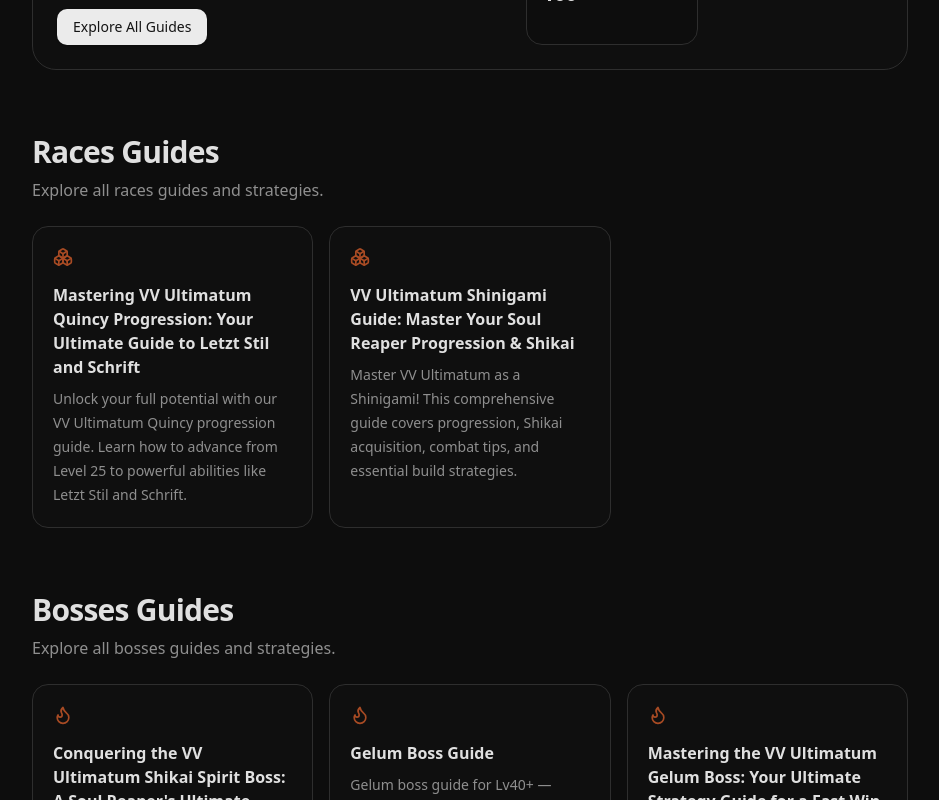
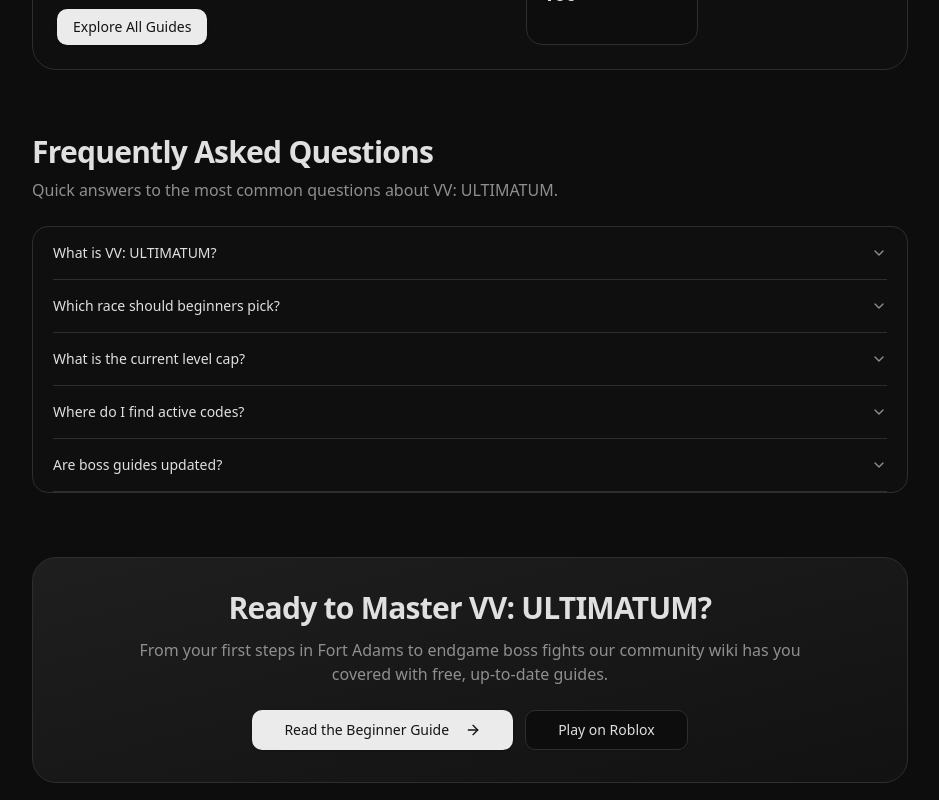
Before and after one commit to Claire1940/vvultimatum_sbs, a Next.js app: page /en in a window 1280 px wide. Shown: the part 3140-3940 px from the top of the page, without its empty margins (0-939 px from the left). Built offline with nearby package versions, Linux system fonts and the light colour scheme; no server answers.

Commit message:
feat: remove per-content-type article listings, keep only 8 0meta modules grid

```diff
--- a/src/app/[locale]/HomePageClient.tsx
+++ b/src/app/[locale]/HomePageClient.tsx
@@ -18,14 +18,6 @@
 
 export default function HomePageClient({ home, locale, articles, recentArticles }: { home: Home; locale: string; articles: ContentItem[]; recentArticles: ContentItem[] }) {
   const YOUTUBE_VIDEO_ID = "zpvGp5kOg18";
-
-  // 按 contentType 分组
-  const articlesByType = new Map<string, ContentItem[]>();
-  for (const article of articles) {
-    const existing = articlesByType.get(article.contentType) || [];
-    existing.push(article);
-    articlesByType.set(article.contentType, existing);
-  }
 
   return (
     <div className="space-y-16">
@@ -159,27 +151,6 @@
       {/* About Game (curated, stays in JSON) */}
       <section className="grid gap-8 rounded-3xl border border-border bg-card/60 p-6 lg:grid-cols-[1.1fr_0.9fr]"><div><h2 className="text-3xl font-bold tracking-tight text-foreground">{home.aboutGame.title}</h2>{home.aboutGame.paragraphs.map((p) => <p key={p} className="mt-5 leading-8 text-muted-foreground">{p}</p>)}<Button asChild className="mt-6"><Link href={localizeHref("/guide/vv-ultimatum-beginner-guide-2026", locale)}>{home.aboutGame.cta}</Link></Button></div><div className="grid grid-cols-2 gap-3 sm:grid-cols-3 lg:grid-cols-2">{home.aboutGame.stats.map((stat) => <div key={stat.label} className="rounded-2xl border border-border bg-background p-4"><p className="text-xs uppercase tracking-[0.18em] text-muted-foreground">{stat.label}</p><p className="mt-2 text-xl font-bold text-foreground">{stat.value}</p></div>)}</div></section>
 
-      {/* Explore Sections — one per content type */}
-      {Array.from(articlesByType.entries()).map(([contentType, items], sectionIdx) => {
-        const sectionTitle = contentType.replace(/-/g, " ").replace(/\b\w/g, (c) => c.toUpperCase());
-        const Icon = icons[(sectionIdx + 3) % icons.length];
-        return (
-          <section key={contentType}>
-            <h2 className="text-3xl font-bold tracking-tight text-foreground">{sectionTitle} Guides</h2>
-            <p className="mt-2 text-muted-foreground">Explore all {sectionTitle.toLowerCase()} guides and strategies.</p>
-            <div className="mt-6 grid gap-4 md:grid-cols-2 xl:grid-cols-3">
-              {items.map((article) => (
-                <Link key={`/${article.contentType}/${article.slug}`} href={localizeHref(`/${article.contentType}/${article.slug}`, locale)} className="rounded-2xl border border-border bg-card/70 p-5 transition hover:border-[hsl(var(--nav-theme-light))]">
-                  <Icon className="h-5 w-5 text-[hsl(var(--nav-theme))]" />
-                  <h3 className="mt-4 font-bold text-foreground">{article.metadata.title}</h3>
-                  <p className="mt-2 text-sm leading-6 text-muted-foreground">{article.metadata.description}</p>
-                </Link>
-              ))}
-            </div>
-          </section>
-        );
-      })}
-
       {/* FAQ (curated, stays in JSON) */}
       <section><h2 className="text-3xl font-bold tracking-tight text-foreground">{home.faq.title}</h2><p className="mt-2 text-muted-foreground">{home.faq.description}</p><Accordion type="single" collapsible className="mt-6 rounded-2xl border border-border bg-card/70 px-5">{home.faq.items.map((item, index) => <AccordionItem key={item.question} value={`item-${index}`}><AccordionTrigger className="text-left text-foreground">{item.question}</AccordionTrigger><AccordionContent className="leading-7 text-muted-foreground">{item.answer}</AccordionContent></AccordionItem>)}</Accordion></section>
 
```
